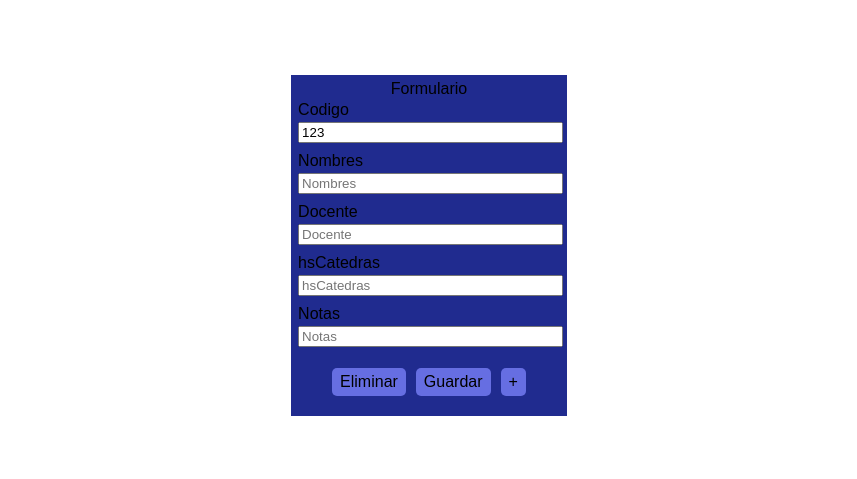
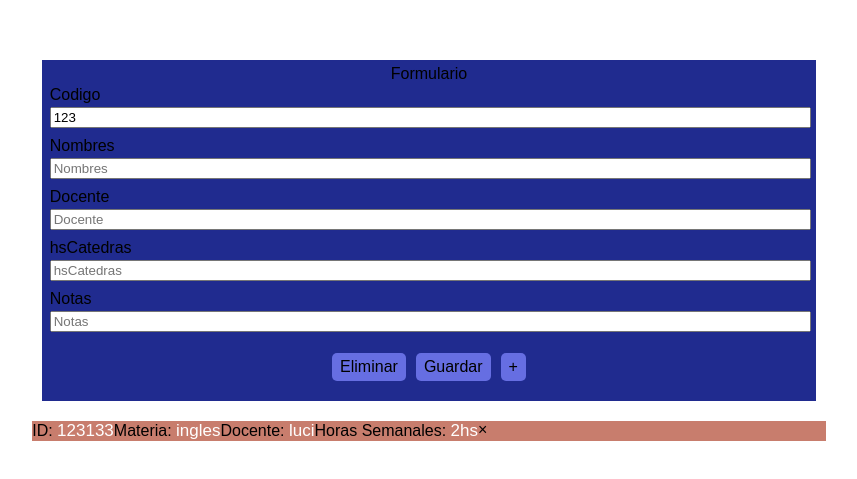
Before and after one commit to SofiiSerial/trabajos_prog, a React (Create React App) app: page / in a window 1280 px wide. Shown: the part 155-634 px from the top of the page, without its empty margins (211-1068 px from the left). Built offline with nearby package versions, Linux system fonts and the light colour scheme.

Commit message:
modicado tarjeta y accion

```diff
--- a/src/componentes/Accion.js
+++ b/src/componentes/Accion.js
@@ -8,9 +8,8 @@ export default class Accion extends React.Component {
   render() {
     const { titulo, onClick } = this.props;
     return (
-      <span className="Boton" onClick={() => onClick()}>
-        {titulo}
-      </span>
+      <span onClick={()=> onClick()} className="EliminarMateria equis"> {titulo} </span>
     );
   }
+
 }
--- a/src/componentes/Formulario.js
+++ b/src/componentes/Formulario.js
@@ -1,3 +1,4 @@
+
 import React from "react";
 import Input from "./Input";
 import Boton from "./Boton";
@@ -19,9 +20,6 @@ export default class Formulario extends React.Component {
     const {codigo, nombre, docente, hsCatedras, notas} = this.state;
     const msj = `la persona guardada es: ${codigo} - ${nombre}, ${docente} ,${hsCatedras} ,${notas} `;
     alert(msj);
-  }
-  eliminarTodo() {
-
   }
 
   render() {
--- a/src/componentes/Listado.js
+++ b/src/componentes/Listado.js
@@ -1,4 +1,5 @@
 import React from "react";
+import Tarjeta from "./Tarjeta";
 export default class Listado extends React.Component {
   constructor(props) {
     super(props);
@@ -6,6 +7,9 @@ export default class Listado extends React.Component {
   }
   render() {
     const { titulo, onClick } = this.props;
-    return <div> </div>;
+    return <div className = "materias">
+    <Tarjeta eliminar={()=>alert("eliminar materia")}/>
+    </div>;
   }
+
 }
--- a/src/componentes/Tarjeta.js
+++ b/src/componentes/Tarjeta.js
@@ -6,11 +6,17 @@ export default class Boton extends React.Component {
     this.state = {};
   }
   render() {
-    const { titulo, onClick } = this.props;
+    const { materia , eliminar } = this.props;
     return (
-      <span className="Boton" onClick={() => onClick()}>
-        {titulo}
-      </span>
+      <div className="materia">
+			<span>ID: <span className="dato">123133</span> </span>
+			<span>Materia: <span className="dato">ingles</span>  </span>
+			<span>Docente: <span className="dato">luci</span>  </span>
+			<span>Horas Semanales: <span className="dato">2hs</span>  </span>
+
+			<Accion  titulo=" &times;" onClick = {() => eliminar()}/>
+
+    	</div>
     );
   }
 }
--- a/src/styles.css
+++ b/src/styles.css
@@ -43,3 +43,28 @@ input {
 .botonContainer {
   gap: 10px;
 }
+
+.materias {
+	display: flex;
+	flex-direction: column;
+	flex-wrap: wrap;
+	justify-content: center;
+	align-items: center;
+}
+
+.materia {
+	width: 62vw;
+	display: flex;
+	flex-direction: row;
+	margin: 5px;
+	background-color: #C87D6D;
+	position: relative;
+	user-select: none;
+
+}
+
+.dato {
+	font-size: 17px;
+	font-weight: 500;
+	color: white;
+}
```
